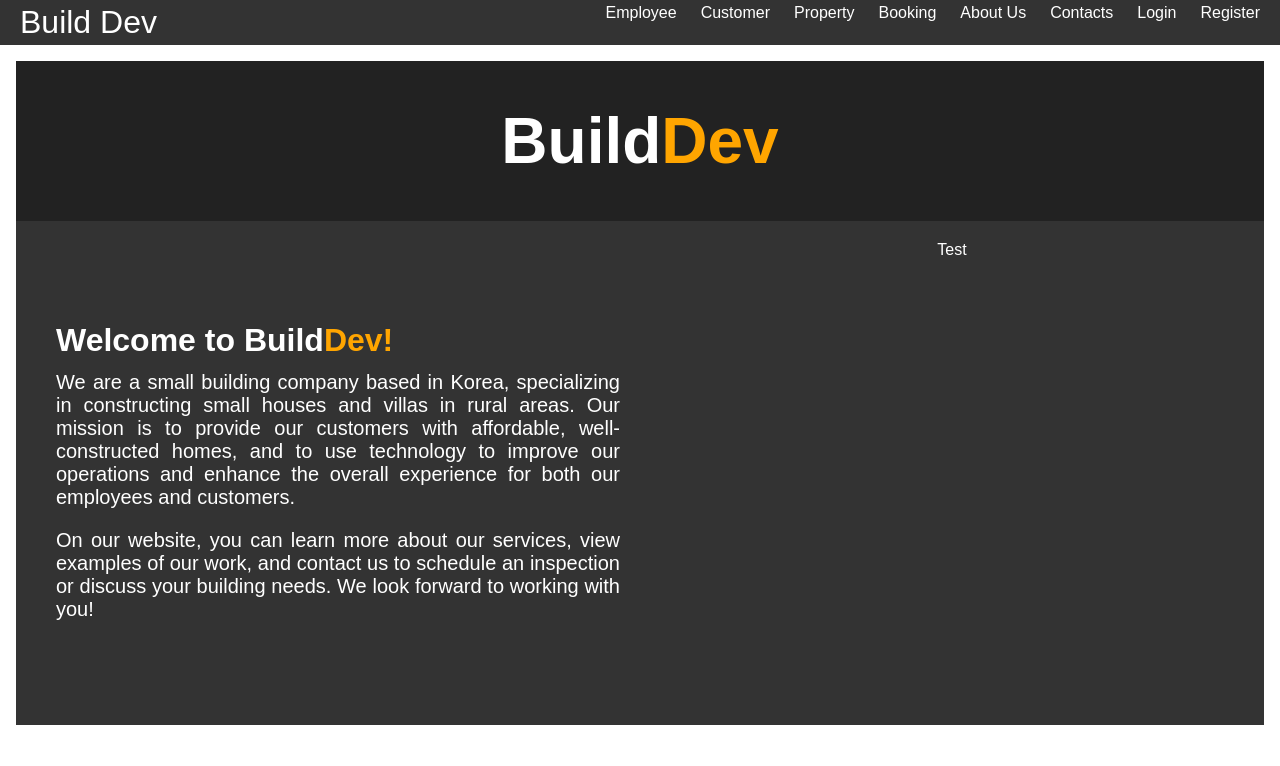
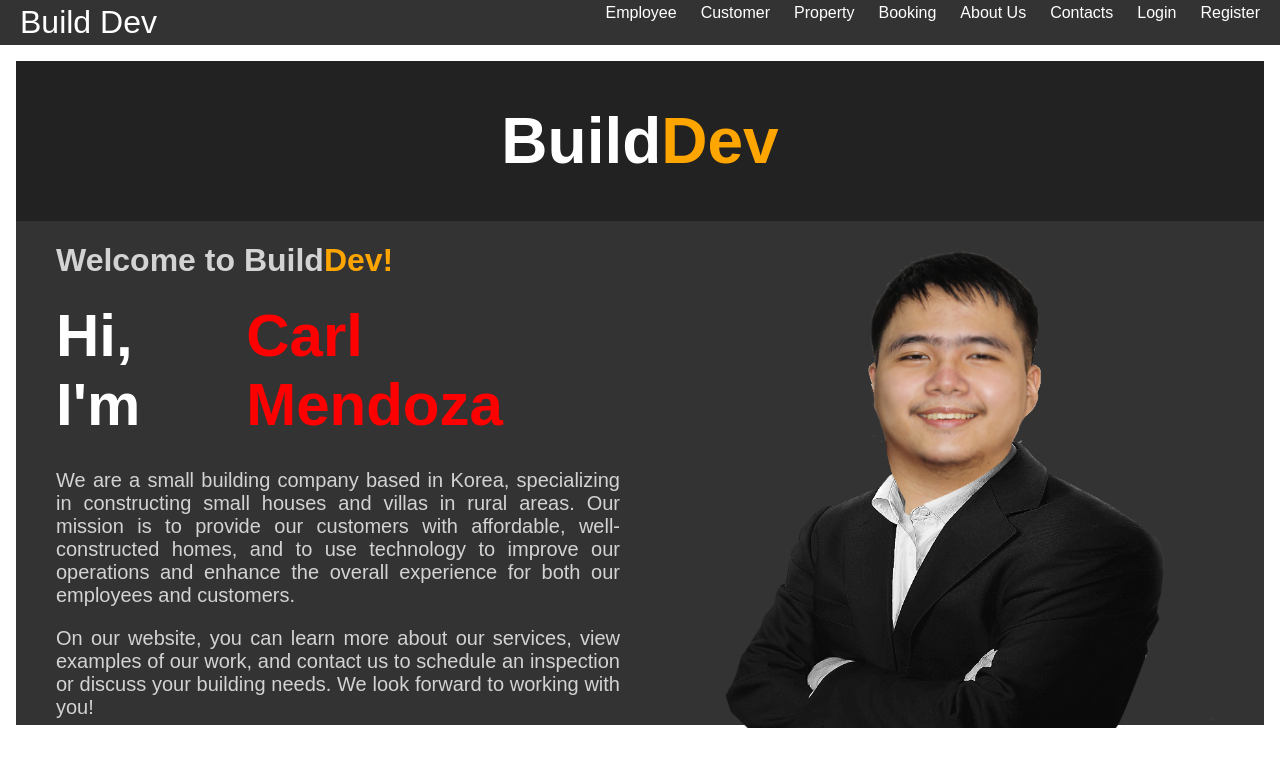
Before and after one commit to WorkNicolas/final-project-case-analysis, a React (Create React App) app: page / in a window 1280 px wide. Shown: the top 766 px of the page. Built offline with nearby package versions, Linux system fonts and the light colour scheme.

Commit message:
added image, changed styles

```diff
--- a/src/components/pages/About.js
+++ b/src/components/pages/About.js
@@ -5,15 +5,15 @@ export default function About(){
     return(
         <div className="about" style={{color: 'white', backgroundColor: '#333'}}>
 		<h1 style={{backgroundColor: '#222', padding: '10px'}}>About Us</h1>
-        <p >Build Dev is a small building company based in Korea. We specialize in constructing small houses and villas in rural areas. In an effort to streamline our operations and improve our customer service, we are developing a proof-of-concept software to manage our employees, customers, and services. By implementing this automated system, we hope to reduce our operational costs, gain a better understanding of our customer base, and enhance the quality of our services.</p>
+        <p style={{color: 'lightgray'}}>Build Dev is a small building company based in Korea. We specialize in constructing small houses and villas in rural areas. In an effort to streamline our operations and improve our customer service, we are developing a proof-of-concept software to manage our employees, customers, and services. By implementing this automated system, we hope to reduce our operational costs, gain a better understanding of our customer base, and enhance the quality of our services.</p>
             <div class="page-flex" style={{height: '44vh'}}>
                 <div class="left-general" style={{backgroundColor: "#333"}}>
                     <h1 style={{backgroundColor: '#222', padding: '10px', color: 'orange'}}>Vision</h1>
-                    <p style={{margin: '10px'}}>Build Dev's vision is to be a leading builder of small houses and villas in rural areas, known for providing high-quality services and building lasting relationships with our customers.</p>
+                    <p style={{margin: '10px', color: 'lightgray'}}>Build Dev's vision is to be a leading builder of small houses and villas in rural areas, known for providing high-quality services and building lasting relationships with our customers.</p>
                 </div>
                 <div class="right-general" style={{backgroundColor: "#333"}}>
                     <h1 style={{backgroundColor: '#222', padding: '10px', color: 'orange'}}>Mission</h1>
-                    <p style={{margin: '10px'}}>Our mission is to provide our customers with affordable, well-constructed homes, and to use technology to improve our operations and enhance the overall experience for both our employees and customers. We aim to achieve this by using software that will help us manage our employees, customers, and services more efficiently.</p>
+                    <p style={{margin: '10px', color: 'lightgray'}}>Our mission is to provide our customers with affordable, well-constructed homes, and to use technology to improve our operations and enhance the overall experience for both our employees and customers. We aim to achieve this by using software that will help us manage our employees, customers, and services more efficiently.</p>
                 </div>
             </div>
 	</div>
--- a/src/components/pages/Home.js
+++ b/src/components/pages/Home.js
@@ -11,14 +11,18 @@ export default function Home() {
             </div>
             <div className='page-flex-general' style={{backgroundColor: '#333', height: '63vh'}}>
                 <div className='left-general' style={{backgroundColor: '#333', color: 'white'}}>
-                    <div style={{marginTop: '60px', textAlign: 'left', marginLeft: '20px', display: 'flex'}}>
-                        <h1>Welcome to Build</h1><h1 style={{color: 'orange'}}>Dev!</h1>
+                    <div style={{marginTop: '-20px', marginBottom: '-40px', textAlign: 'left', marginLeft: '20px', display: 'flex'}}>
+                        <h1 style={{color: 'lightgray'}}>Welcome to Build</h1><h1 style={{color: 'orange'}}>Dev!</h1>
                     </div>
-                    <p style={{fontSize: '20px', marginTop: '-10px', marginLeft: '20px'}}>We are a small building company based in Korea, specializing in constructing small houses and villas in rural areas. Our mission is to provide our customers with affordable, well-constructed homes, and to use technology to improve our operations and enhance the overall experience for both our employees and customers.</p>
-                    <p style={{fontSize: '20px', marginTop: '10px', marginLeft: '20px'}}>On our website, you can learn more about our services, view examples of our work, and contact us to schedule an inspection or discuss your building needs. We look forward to working with you!</p>
+                    <div style={{display:'flex'}}>
+                        <h1 style={{fontSize: '60px', textAlign: 'left', marginLeft: '20px'}}>Hi, I'm</h1>
+                        <h1 style={{fontSize: '60px', textAlign: 'left', marginLeft: '20px', color: 'red'}}>Carl Mendoza</h1>
+                    </div>
+                    <p style={{fontSize: '20px', marginTop: '-10px', marginLeft: '20px', color: 'lightgray'}}>We are a small building company based in Korea, specializing in constructing small houses and villas in rural areas. Our mission is to provide our customers with affordable, well-constructed homes, and to use technology to improve our operations and enhance the overall experience for both our employees and customers.</p>
+                    <p style={{fontSize: '20px', marginTop: '10px', marginLeft: '20px', color: 'lightgray'}}>On our website, you can learn more about our services, view examples of our work, and contact us to schedule an inspection or discuss your building needs. We look forward to working with you!</p>
                 </div>
                 <div className='right-general' style={{backgroundColor: '#333', color: 'white'}}>
-                    Test
+                    <img src="/business_carl.png" style={{height: '105%', width: '100%'}} alt="Carl Mendoza Image" />
                 </div>
             </div>
         </div>
```
Also changed, not shown: public/business_carl.png (added).
